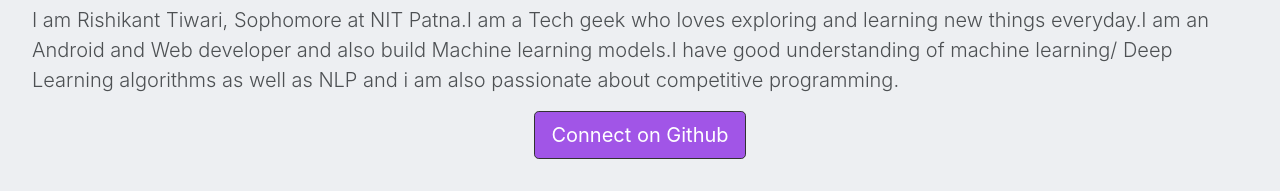
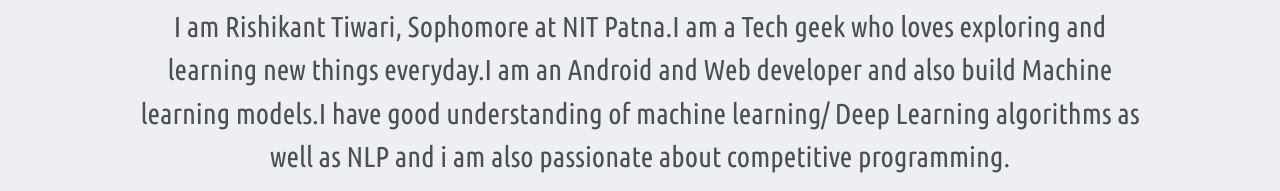
Before and after one commit to igrishi/weblab5assignments, a plain HTML site: page second/index2.html in a window 1280 px wide. Shown: the part 190-381 px from the top of the page. Drawn offline with nearby package versions, Linux system fonts and the light colour scheme.

Commit message:
Update main.css

```diff
--- a/second/main.css
+++ b/second/main.css
@@ -4,7 +4,7 @@
 .display-4{
     text-align: center;
 }
-.firstpara{
+.lead{
     font-family: 'Ubuntu Condensed', sans-serif;
     font-size: 1.8rem;
     padding-left: 100px;
```
